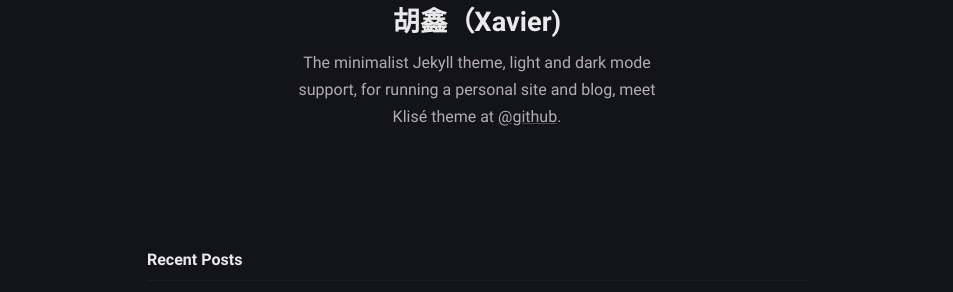
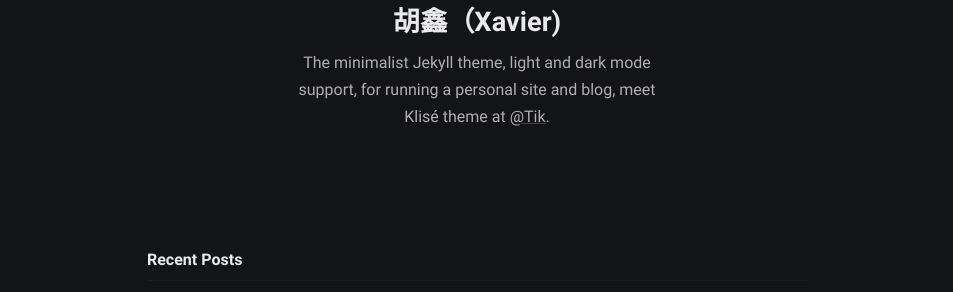
Before and after one commit to X-Vier/super-turmeric-17d7d, a Jekyll site: the page built from index.md, in a window 1280 px wide. Shown: the part 251-543 px from the top of the page, without its empty margins (163-1116 px from the left). Built offline with Jekyll 4.4.1, drawn with Linux system fonts in a browser that asks for light colours.

Commit message:
_config.yml: updated bio in author

```diff
--- a/_config.yml
+++ b/_config.yml
@@ -14,7 +14,7 @@ author:
     The minimalist Jekyll theme, light and dark mode support, for running a
     personal site and blog,  meet Klisé theme at <a
     href="https://github.com/piharpi/jekyll-klise" target="_blank"
-    rel="noopener">@github</a>.
+    rel="noopener">@Tik</a>.
   username: username
   github: github_username
   twitter: twitter_username
```
